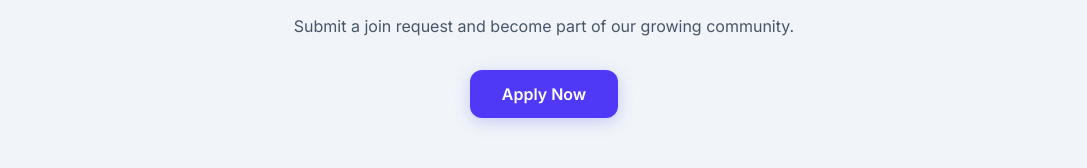
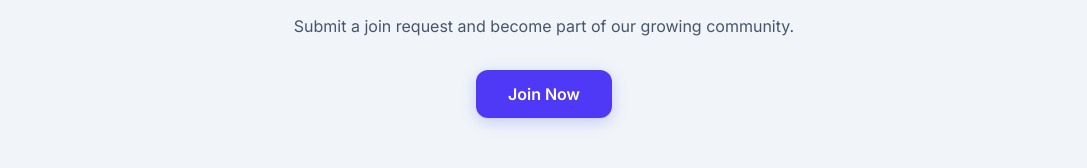
Before and after one commit to hamimLohani/student-aid, a Next.js app: page / in a window 1280 px wide. Shown: the part 1800-1968 px from the top of the page, without its empty margins (96-1183 px from the left). Built offline with nearby package versions, Linux system fonts and the light colour scheme; no server answers.

Commit message:
Update page.tsx

```diff
--- a/app/page.tsx
+++ b/app/page.tsx
@@ -90,7 +90,7 @@ export default function HomePage() {
           <p className="text-secondary mb-8 text-sm sm:text-base">Submit a join request and become part of our growing community.</p>
           <motion.div whileHover={{ scale: 1.06 }} whileTap={{ scale: 0.95 }} className="inline-block">
             <Link href="/join" className="bg-indigo-600 hover:bg-indigo-500 text-white px-8 py-3 rounded-xl font-semibold transition inline-block" style={{ boxShadow: "0 4px 16px rgba(99,102,241,0.3)" }}>
-              Apply Now
+              Join Now
             </Link>
           </motion.div>
         </motion.div>
```
